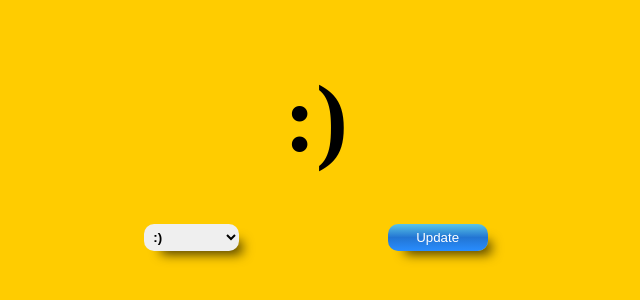
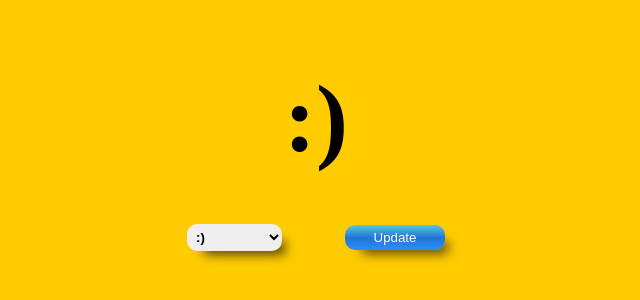
Before and after one commit to mercarf/Repaso-intermedio-modulo-2, a plain HTML site: page index.html in a window 1280 px wide. Shown: the part 268-568 px from the top of the page, without its empty margins (324-964 px from the left). Drawn offline with Linux system fonts and the light colour scheme.

Commit message:
margins update

```diff
--- a/index.html
+++ b/index.html
@@ -8,6 +8,7 @@
   </head>
   <body>
     <main class="main js-main">
+      <div class="wrapper">
         <h1 class="main--title js-title">:)</h1>
         <div class="container">
           <label for="mood">
@@ -20,7 +21,14 @@
               <option value=":'(">:'(</option>
             </select>
           </label>
-        <button class="button-update js-update">Update</button>
+          <button
+            class="button-update js-update"
+            type="submit"
+            id="button-update"
+          >
+            Update
+          </button>
+        </div>
       </div>
     </main>
     <script type="text/javascript" src="./main.js"></script>
--- a/main.css
+++ b/main.css
@@ -3,7 +3,14 @@
   padding: 0;
   margin: 0;
 }
-
+.wrapper {
+  display: flex;
+  flex-direction: column;
+  justify-content: center;
+  align-items: center;
+  width: 80vw;
+  max-width: 1200px;
+}
 .main {
   height: 100vh;
   width: 100%;
@@ -27,7 +34,8 @@
   display: flex;
   flex-direction: row;
   justify-content: space-evenly;
-  width: 50%;
+  align-items: center;
+  width: 100%;
 }
 .mood {
   font-weight: bold;
@@ -37,6 +45,7 @@
   border: none;
   box-shadow: 10px 10px 12px -7px rgba(0, 0, 0, 0.75);
   cursor: pointer;
+  outline: none;
 }
 .button-update {
   width: 100px;
@@ -48,4 +57,16 @@
   box-shadow: 10px 10px 12px -7px rgba(0, 0, 0, 0.75);
   overflow: hidden;
   cursor: pointer;
+  outline: none;
 }
+
+@media all and (min-width: 768px) {
+  .wrapper {
+    width: 50vw;
+  }
+}
+@media all and (min-width: 1200px) {
+  .wrapper {
+    width: 30vw;
+  }
+}
--- a/main.js
+++ b/main.js
@@ -1,35 +1,36 @@
-"use strict";
+'use strict';
 
-const updateButton = document.querySelector(".js-update");
-const moodButton = document.querySelector(".js-mood");
-const title = document.querySelector(".js-title");
-const main = document.querySelector(".js-main");
-const mainImpar = document.querySelector(".js-main-impar");
+const updateButton = document.querySelector('.js-update');
+const moodButton = document.querySelector('.js-mood');
+const title = document.querySelector('.js-title');
+const main = document.querySelector('.js-main');
+const mainImpar = document.querySelector('.js-main-impar');
 
-function handleButtonClick(event) {
+function handleButtonClick(ev) {
   /* console.log(event.target);
   console.log(moodButton.value); */
+  ev.preventDefault();
   title.innerHTML = moodButton.value;
 
-  console.log(aleatorio(0, 100));
+  console.log(randomNumber(0, 100));
 }
 
-function aleatorio(minimo, maximo) {
+function randomNumber(minimo, maximo) {
   const result = Math.round(Math.random() * (maximo - minimo) + minimo);
   console.log(result);
   /* return result; */
 
   if (result % 2 === 0) {
     return (
-      main.classList.add("js-main"), main.classList.remove("js-main-impar")
+      main.classList.add('js-main'), main.classList.remove('js-main-impar')
     );
   } else {
     return (
-      main.classList.remove("js-main"), main.classList.add("js-main-impar")
+      main.classList.remove('js-main'), main.classList.add('js-main-impar')
     );
   }
 }
-updateButton.addEventListener("click", handleButtonClick);
+updateButton.addEventListener('click', handleButtonClick);
 
 /* if (result % 2 === 0) {
       return (main.style.backgroundColor = "#ffcc00");
```
Lines whose indentation alone changed are shown as unchanged.
